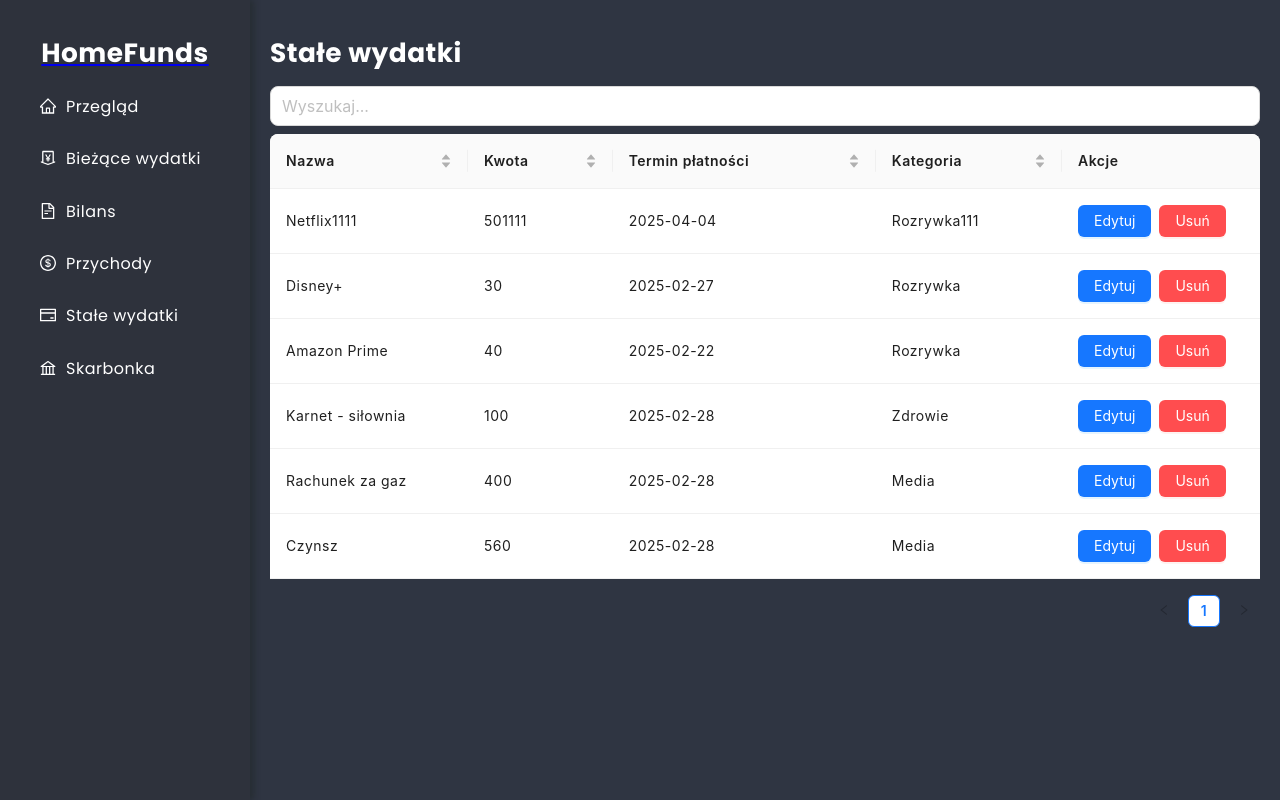
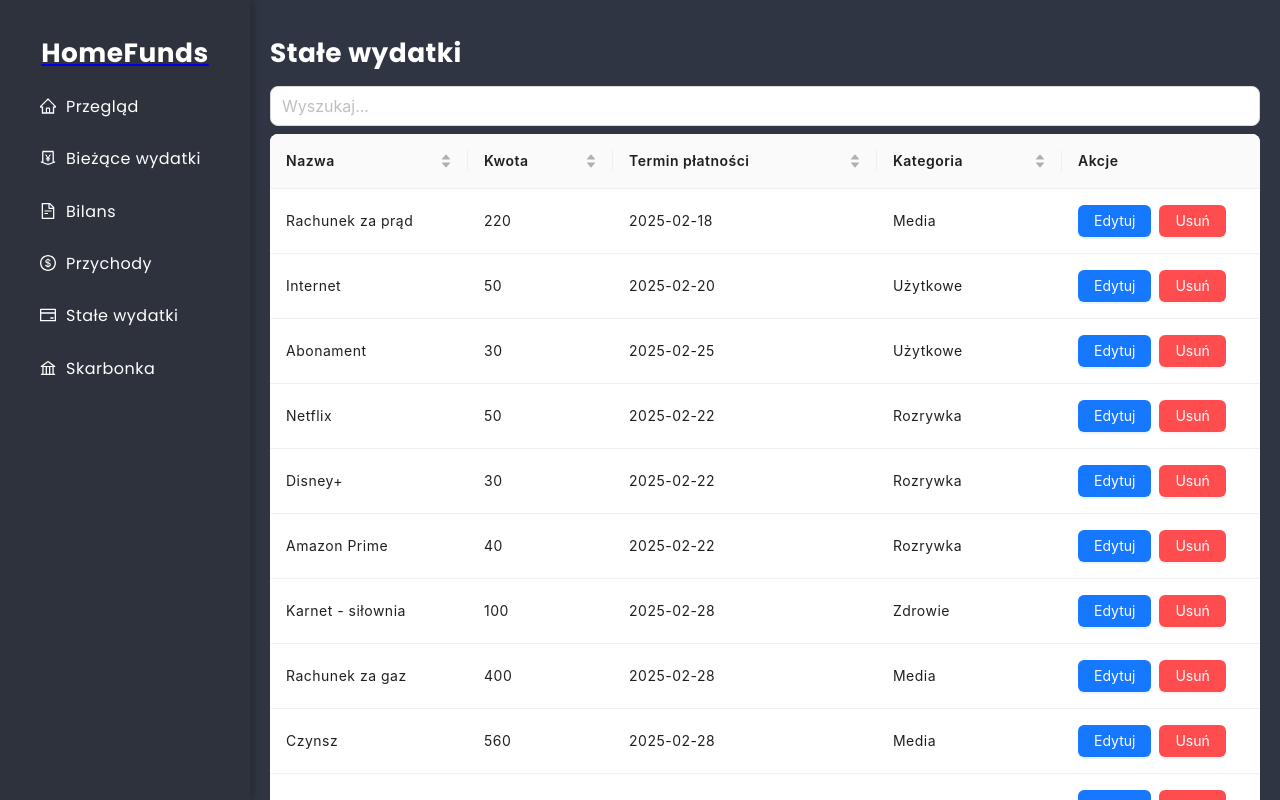
Before and after one commit to Kris87M/home-funds, a React (Create React App) app: page /recurring-bills in a window 1280 px wide. Built offline with nearby package versions, Linux system fonts and the light colour scheme; data requests are answered from the project's data file.

Commit message:
Minor changes

```diff
--- a/db/db.json
+++ b/db/db.json
@@ -103,10 +103,16 @@
   ],
   "income": [
     {
-      "date": "2025-02-22",
+      "id": 1,
+      "date": "2025-02-05",
+      "source": "Umowa-zlecenie",
+      "amount": 1200
+    },
+    {
+      "id": "2",
+      "date": "2025-02-15",
       "source": "Projekt (freelance)",
-      "amount": 500,
-      "id": "2"
+      "amount": 500
     },
     {
       "id": "3",
@@ -129,18 +135,39 @@
   ],
   "recurring-bills": [
     {
-      "name": "Netflix1111",
-      "amount": "501111",
-      "dueDate": "2025-04-04",
-      "category": "Rozrywka111",
-      "id": "4"
+      "id": "1",
+      "name": "Rachunek za prąd",
+      "amount": 220,
+      "dueDate": "2025-02-18",
+      "category": "Media"
     },
     {
+      "id": "2",
+      "name": "Internet",
+      "amount": 50,
+      "dueDate": "2025-02-20",
+      "category": "Użytkowe"
+    },
+    {
+      "id": "3",
+      "name": "Abonament",
+      "amount": 30,
+      "dueDate": "2025-02-25",
+      "category": "Użytkowe"
+    },
+    {
+      "id": "4",
+      "name": "Netflix",
+      "amount": 50,
+      "dueDate": "2025-02-22",
+      "category": "Rozrywka"
+    },
+    {
+      "id": "5",
       "name": "Disney+",
       "amount": 30,
-      "dueDate": "2025-02-27",
-      "category": "Rozrywka",
-      "id": "5"
+      "dueDate": "2025-02-22",
+      "category": "Rozrywka"
     },
     {
       "id": "6",
@@ -169,6 +196,13 @@
       "amount": 560,
       "dueDate": "2025-02-28",
       "category": "Media"
+    },
+    {
+      "id": "10",
+      "name": "Kredyt",
+      "amount": 2500,
+      "dueDate": "2025-02-28",
+      "category": "Inne"
     }
   ],
   "pots": []
--- a/src/connector.js
+++ b/src/connector.js
@@ -22,13 +22,6 @@ export const fetchIncome = createAsyncThunk(
   }
 );
 
-export const fetchRecurringBills = createAsyncThunk(
-  'recurringBills/fetchRecurringBills',
-  async () => {
-    return await getData('/recurring-bills');
-  }
-);
-
 export const updateIncome = createAsyncThunk(
   'income/updateIncome',
   async (updatedRecord) => {
@@ -42,6 +35,13 @@ export const deleteIncome = createAsyncThunk(
   async (id) => {
     await deleteData(`/income/${id}`);
     return id;
+  }
+);
+
+export const fetchRecurringBills = createAsyncThunk(
+  'recurringBills/fetchRecurringBills',
+  async () => {
+    return await getData('/recurring-bills');
   }
 );
 
--- a/src/pages/RecurringBills/RecurringBills.js
+++ b/src/pages/RecurringBills/RecurringBills.js
@@ -3,7 +3,7 @@ import { useDispatch, useSelector } from 'react-redux';
 import { fetchRecurringBills, updateRecurringBill, deleteRecurringBill} from 'connector';
 import { Table, notification, Form } from 'antd';
 import Spinner from "components/Spinner/Spinner";
-import { columns } from './column';
+import { columns } from './columns';
 import SearchForm from 'components/SearchForm/SearchForm';
 import EditableModal from 'components/Modals/EditableModal';
 import dayjs from 'dayjs';
@@ -19,14 +19,12 @@ const RecurringBills = () => {
   const [form] = Form.useForm();
   const [searchValue, setSearchValue] = useState('');
 
-  // Pobieranie danych
   useEffect(() => {
     if (status === 'idle') {
       dispatch(fetchRecurringBills());
     }
     }, [status, dispatch]);
 
-  // Obsługa błędu
   useEffect(() => {
     if (error) {
       notification.error({
@@ -43,7 +41,6 @@ const RecurringBills = () => {
     item.category?.toLowerCase().includes(searchValue?.toLowerCase())
   );
 
-  // Metody EDYCJA / USUWANIE / ZAPIS
   const handleEdit = (record) => {
       setCurrentRecord(record);
       form.setFieldsValue({
@@ -78,7 +75,6 @@ const RecurringBills = () => {
   if(status === 'loading') return <Spinner />
   if(status === 'failed') return <div>Błąd: {error}</div>;
 
-  // Renderowanie
   return (
     <div>
       <h1>Stałe wydatki</h1>
--- a/src/pages/RecurringBills/column.js
+++ b/src/pages/RecurringBills/columns.js
@@ -1,5 +1,6 @@
 import React from 'react';
 import { Button, Popconfirm } from 'antd';
+
 export const columns = (handleEdit, handleDelete) => [
     {
       title: 'Nazwa',
```
